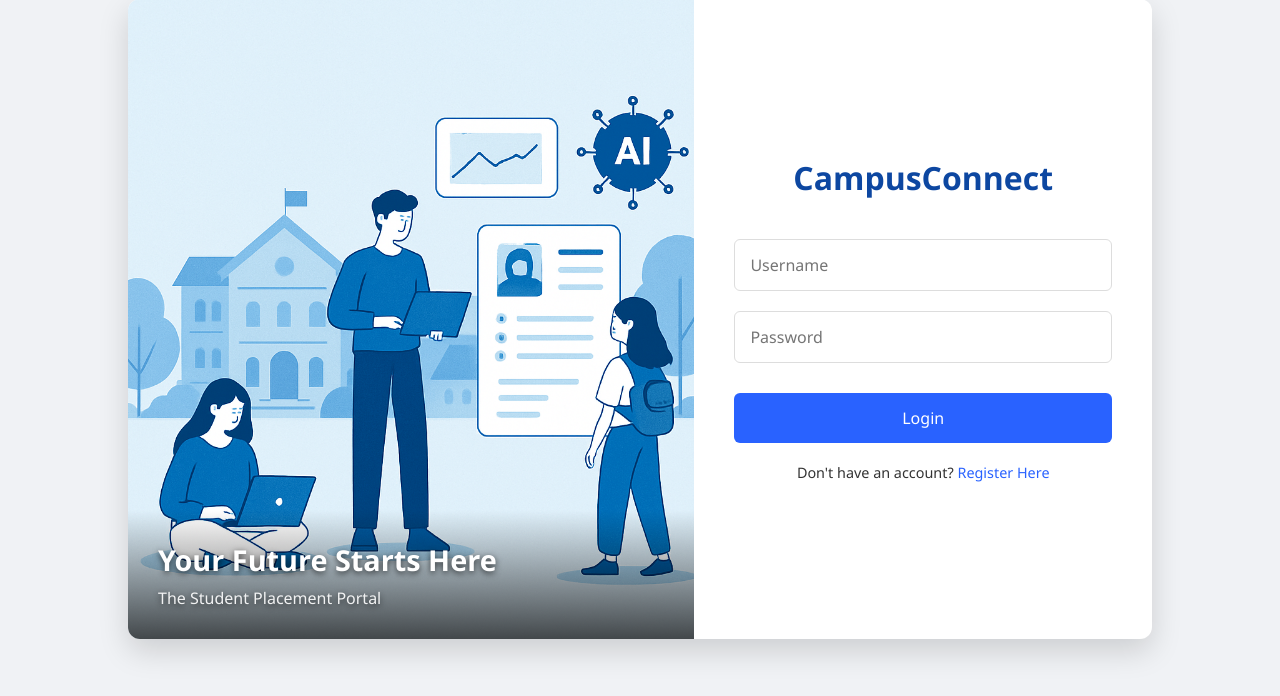
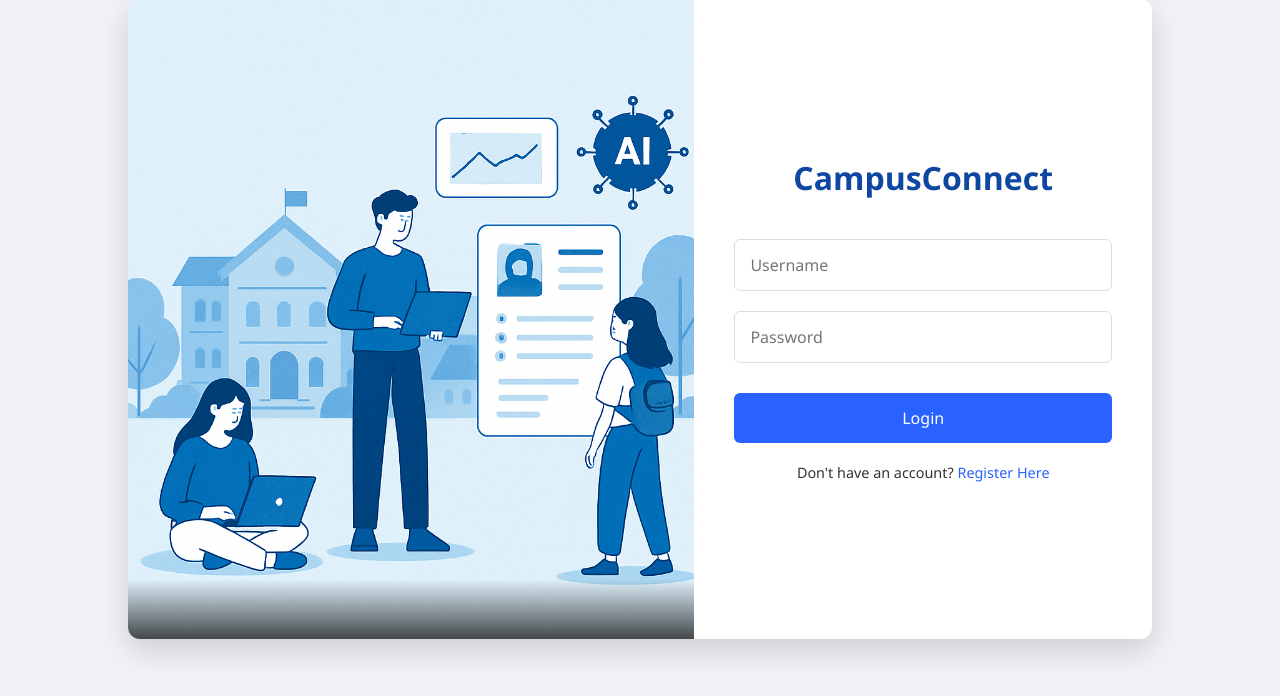
Before and after one commit to rinsham10/CampusConnect, a Django app: page /accounts/login/ in a window 1280 px wide. Shown: the part 81-777 px from the top of the page. Run offline with Django 5.2, Linux system fonts and the light colour scheme; parts of the project's set-up code (start-up, migrations or seed data) failed here and were passed over.

```diff
--- a/users/templates/users/login.html
+++ b/users/templates/users/login.html
@@ -195,8 +195,8 @@
 <div class="page-container">
     <div class="image-section">
         <div class="image-overlay">
-            <h2>Your Future Starts Here</h2>
-            <p>The Student Placement Portal</p>
+            <!-- <h2>Your Future Starts Here</h2>
+            <p>The Student Placement Portal</p> -->
         </div>
     </div>
 
```
